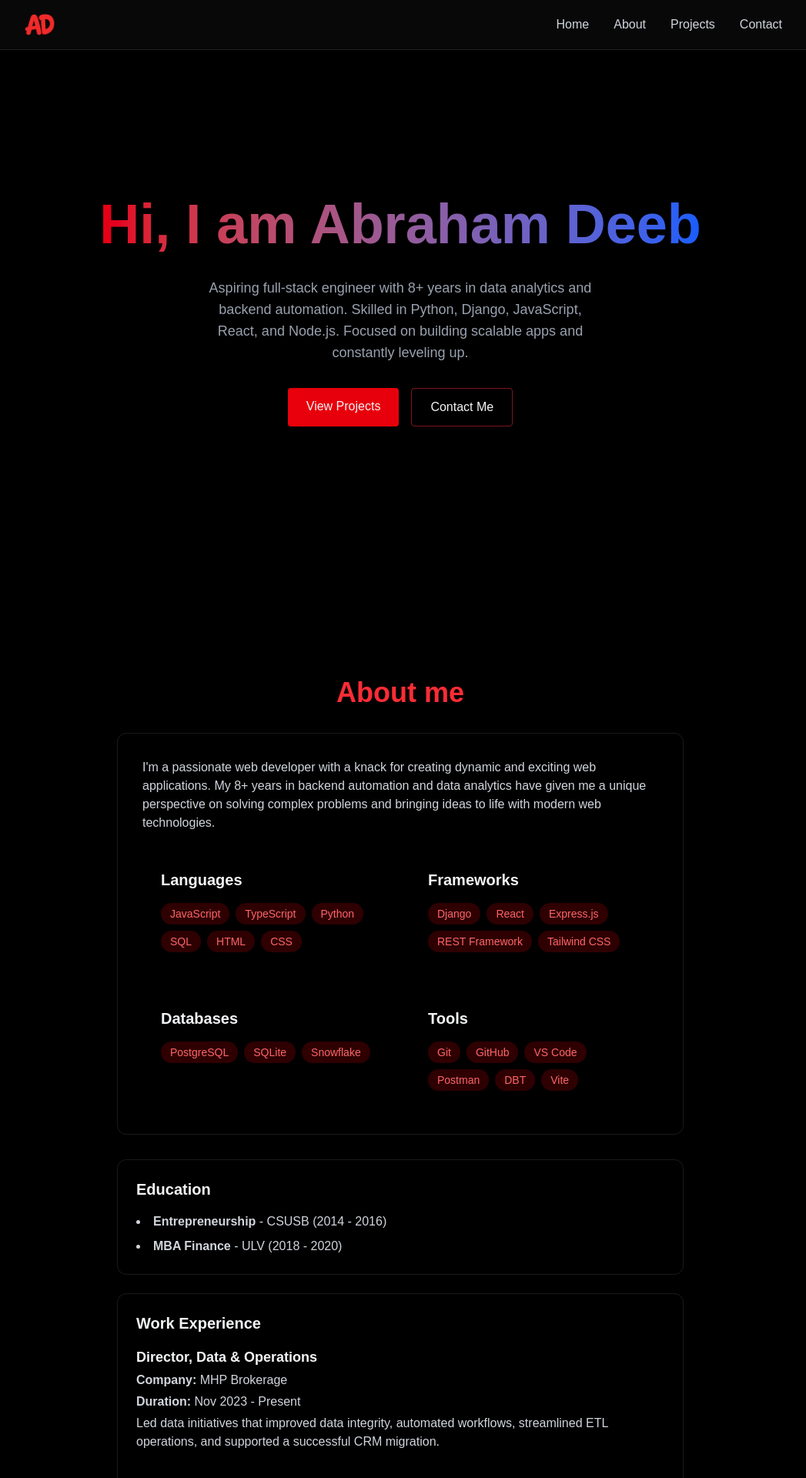
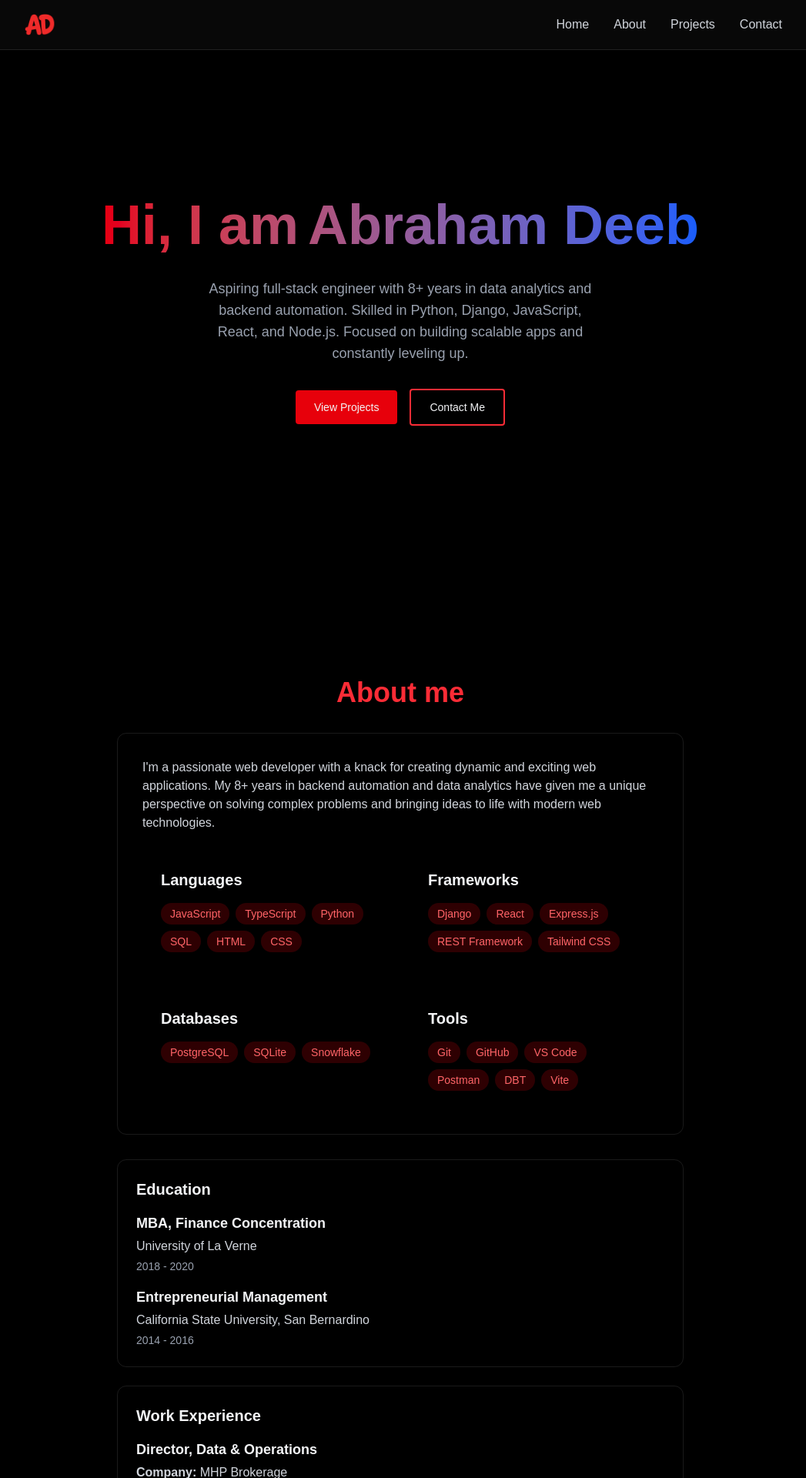
Before and after one commit to cyberdeeb/portfolio, a React (Vite) app: page / in a window 1280 px wide. Shown: the top 1920 px of the page at 77% size, without its empty margins (120-1167 px from the left). Built offline with nearby package versions, Linux system fonts and the light colour scheme; no server answers.

Commit message:
Refactor About and Home components for improved layout and readability; enhance text structure and styling

```diff
--- a/src/components/sections/About.jsx
+++ b/src/components/sections/About.jsx
@@ -100,14 +100,24 @@ export const About = () => {
           <div className="flex flex-col gap-6 mt-8">
             <div className="p-6 rounded-xl border border-white/10 hover:-translate-y-1 transition-all">
               <h3 className="text-xl font-bold mb-4">Education</h3>
-              <ul className="list-disc list-inside text-gray-300 space-y-2">
-                <li className="text-gray-300">
-                  <strong>Entrepreneurship</strong> - CSUSB (2014 - 2016)
-                </li>
-                <li className="text-gray-300">
-                  <strong>MBA Finance</strong> - ULV (2018 - 2020)
-                </li>
-              </ul>
+              <div className="space-y-4">
+                <div className="flex flex-col gap-1">
+                  <h4 className="text-lg font-semibold text-ivory">
+                    MBA, Finance Concentration
+                  </h4>
+                  <p className="text-gray-300">University of La Verne</p>
+                  <p className="text-gray-400 text-sm">2018 - 2020</p>
+                </div>
+                <div className="flex flex-col gap-1">
+                  <h4 className="text-lg font-semibold text-ivory">
+                    Entrepreneurial Management
+                  </h4>
+                  <p className="text-gray-300">
+                    California State University, San Bernardino
+                  </p>
+                  <p className="text-gray-400 text-sm">2014 - 2016</p>
+                </div>
+              </div>
             </div>
             <div className="p-6 rounded-xl border border-white/10 hover:-translate-y-1 transition-all">
               <h3 className="text-xl font-bold mb-4">Work Experience</h3>
--- a/src/components/sections/Home.jsx
+++ b/src/components/sections/Home.jsx
@@ -8,8 +8,9 @@ export const Home = () => {
     >
       <RevealOnScroll>
         <div className="text-center z-10 px-4 max-w-5xl w-full">
-          <h1 className="text-5xl md:text-7xl font-bold mb-6 bg-gradient-to-r from-red-600 to-blue-600 bg-clip-text text-transparent leading-tight">
-            Hi, I am Abraham Deeb
+          <h1 className="text-4xl sm:text-5xl md:text-7xl font-bold mb-6 bg-gradient-to-r from-red-600 to-blue-600 bg-clip-text text-transparent leading-tight">
+            <span className="block sm:inline">Hi, I am</span>
+            <span className="block sm:inline sm:ml-3">Abraham Deeb</span>
           </h1>
           <p className="text-gray-400 text-lg mb-8 max-w-lg mx-auto">
             Aspiring full-stack engineer with 8+ years in data analytics and
@@ -17,16 +18,16 @@ export const Home = () => {
             and Node.js. Focused on building scalable apps and constantly
             leveling up.
           </p>
-          <div className="flex justify-center space-x-4">
+          <div className="flex flex-col sm:flex-row justify-center items-center gap-3 sm:gap-4 px-4 sm:px-0">
             <a
               href="#projects"
-              className="bg-red-600 text-ivory py-3 px-6 rounded font-medium transition relative overflow-hidden hover:-translate-y-0.5 hover:shadow-[0_0_15px_rgba(59,130,246,0.4)] hover:bg-red-600/80"
+              className="w-full sm:w-auto bg-red-600 text-ivory py-4 sm:py-3 px-8 sm:px-6 rounded-lg sm:rounded font-medium text-base sm:text-sm transition-all duration-200 hover:-translate-y-0.5 hover:shadow-[0_0_15px_rgba(239,68,68,0.4)] hover:bg-red-700 active:scale-95"
             >
               View Projects
             </a>
             <a
               href="#contact"
-              className="border border-red-500/50 text-ivory py-3 px-6 rounded font-medium transition-all duration-200 hover:-translate-y-0.5 hover:shadow-[0_0_15px_rgba(59,130,246,0.2)] hover:bg-red-600/30"
+              className="w-full sm:w-auto border-2 border-red-500 text-ivory py-4 sm:py-3 px-8 sm:px-6 rounded-lg sm:rounded font-medium text-base sm:text-sm transition-all duration-200 hover:-translate-y-0.5 hover:shadow-[0_0_15px_rgba(239,68,68,0.2)] hover:bg-red-600/20 active:scale-95"
             >
               Contact Me
             </a>
```
